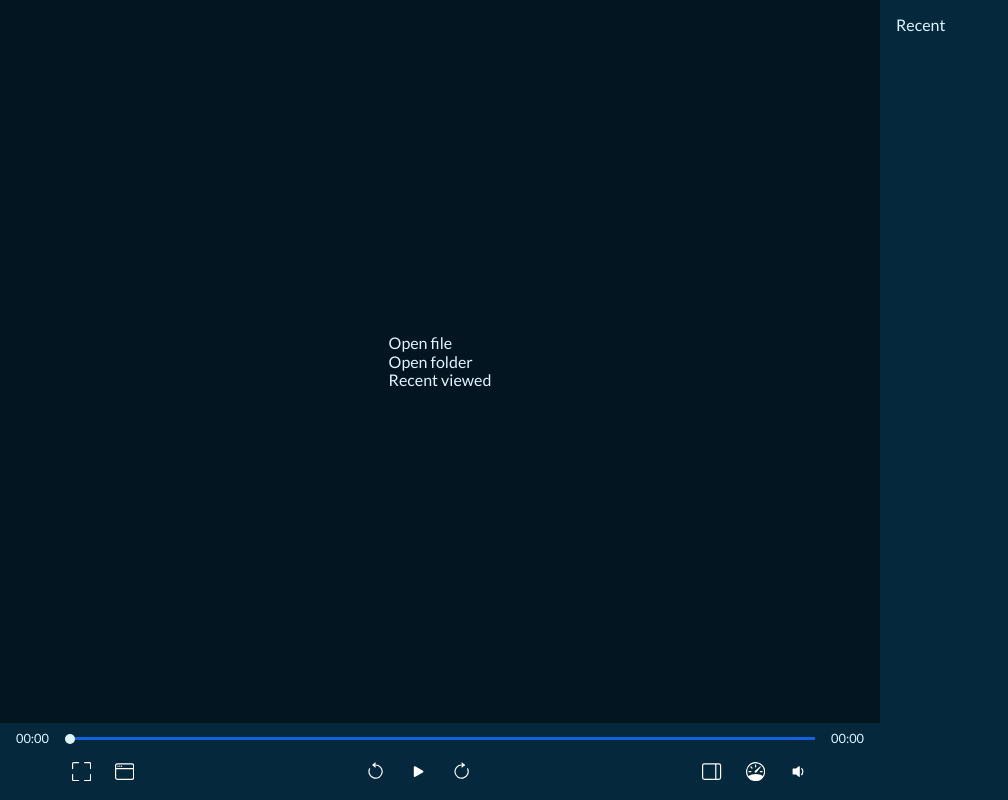
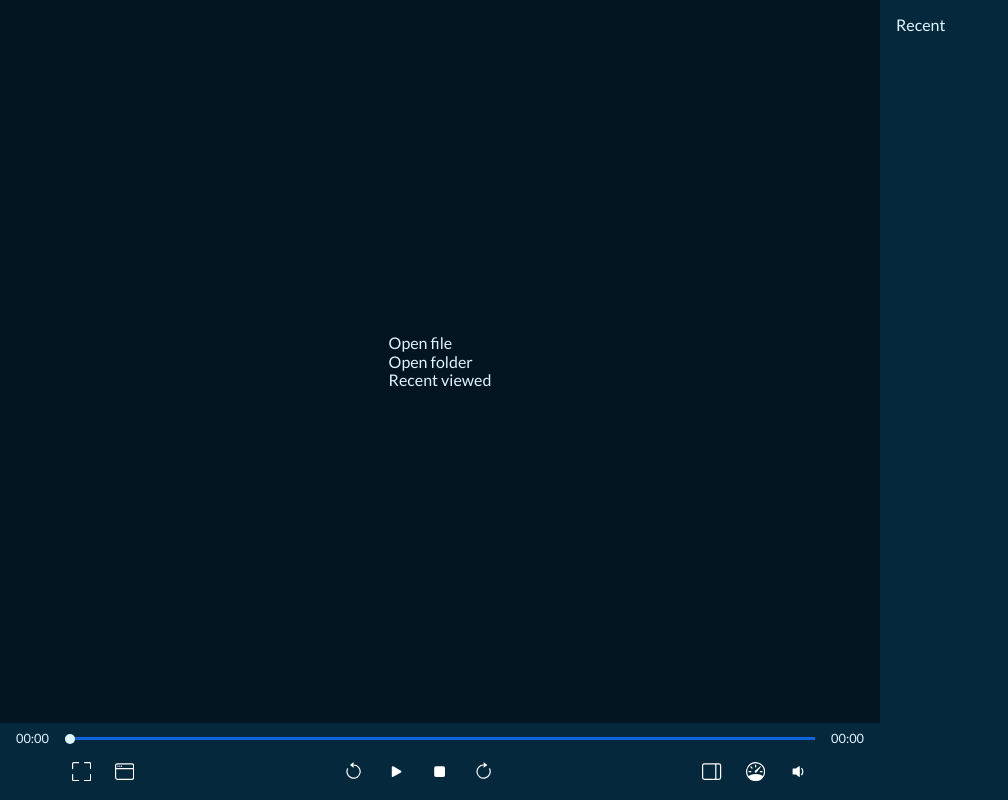
Before and after one commit to hassanEB1379/video-player, a React app: page / in a window 1280 px wide. Shown: the whole page, without its empty margins (0-1008 px from the left). Built offline with nearby package versions, Linux system fonts and the light colour scheme.

Commit message:
add stop functionality

```diff
--- a/src/components/VideoPlayer/Footer.tsx
+++ b/src/components/VideoPlayer/Footer.tsx
@@ -10,7 +10,10 @@ import {
     BsFullscreen,
     BsFullscreenExit,
     BsPauseFill,
-    BsPlayFill, BsReverseLayoutSidebarReverse, BsSpeedometer,
+    BsPlayFill,
+    BsReverseLayoutSidebarReverse,
+    BsSpeedometer,
+    BsStopFill,
     BsWindow
 } from 'react-icons/bs';
 
@@ -41,6 +44,11 @@ const Footer = ({
     const pause = () => {
         setPaused(true);
         player.current.pause();
+    }
+
+    const stop = () => {
+        pause();
+        player.current.currentTime = 0;
     }
 
     const goFurther = (s: number) => {
@@ -147,6 +155,13 @@ const Footer = ({
                         </button>}
 
                     <button
+                        title='stop'
+                        onClick={stop}
+                    >
+                        <BsStopFill/>
+                    </button>
+
+                    <button
                         title='20s further'
                         onClick={() => goFurther(20)}
                     >
```
